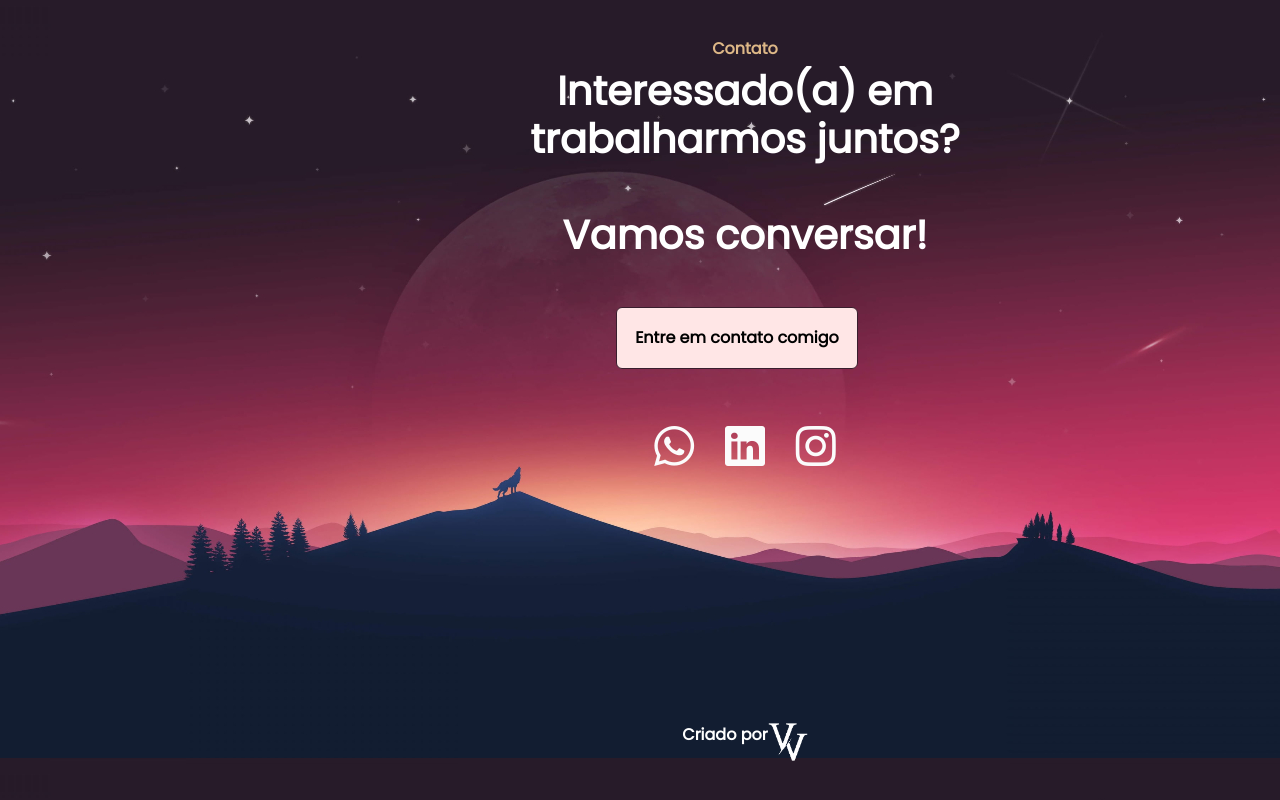
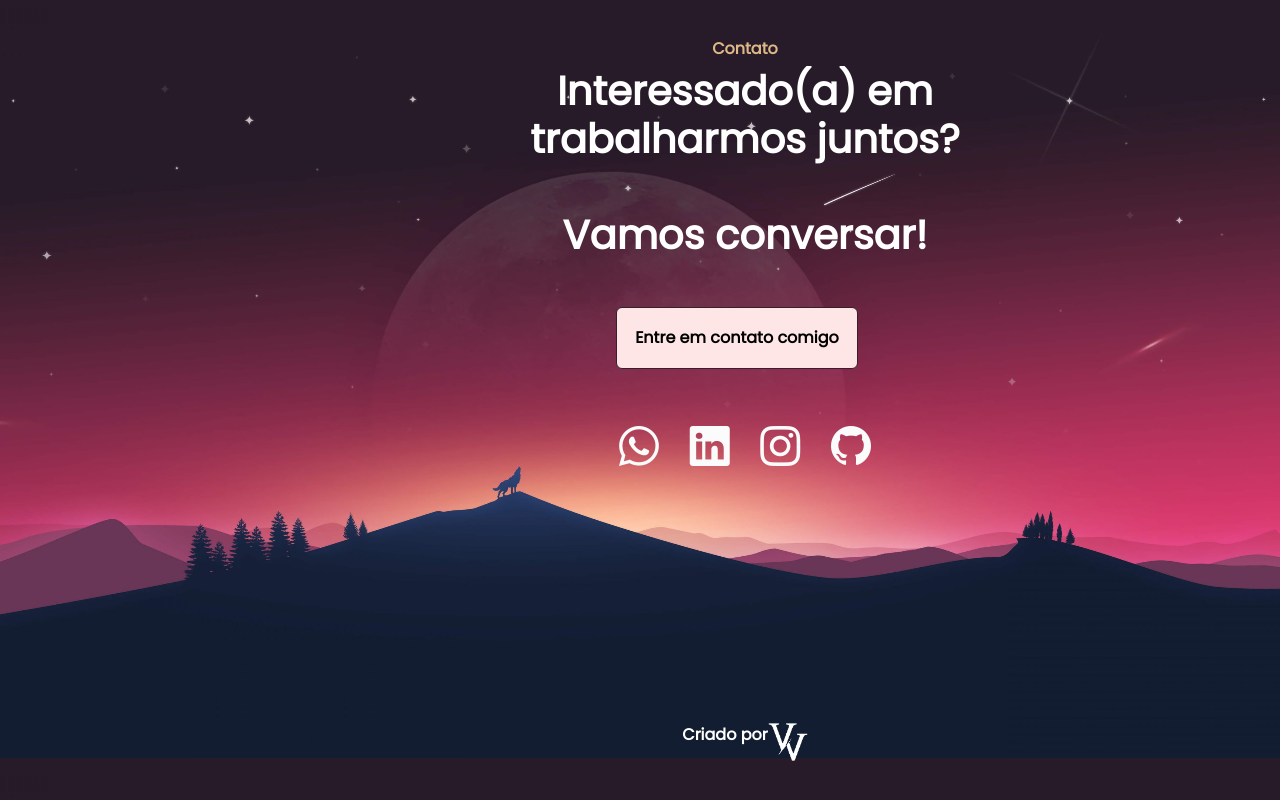
Before and after one commit to victorviccente/Victorvicente, a plain HTML site: page index.html in a window 1280 px wide. Shown: the part 3134-3934 px from the top of the page. Drawn offline with nearby package versions, Linux system fonts and the light colour scheme.

Commit message:
Update index.html

```diff
--- a/index.html
+++ b/index.html
@@ -299,6 +299,7 @@
                         <a href="https://wa.me/5521973779257" target="_blank">  <i class="bi bi-whatsapp"></i></a>
                         <a href="https://www.linkedin.com/in/victor-vicente-44093415a/" target="_blank">  <i class="bi bi-linkedin"></i></a>
                         <a href="https://www.instagram.com/victorviccente/" target="_blank">  <i class="bi bi-instagram"></i></a>
+                        <a href="https://github.com/victorviccente" target="_blank">  <i class="bi bi-github"></i></a>
 
 
         </div>
```
